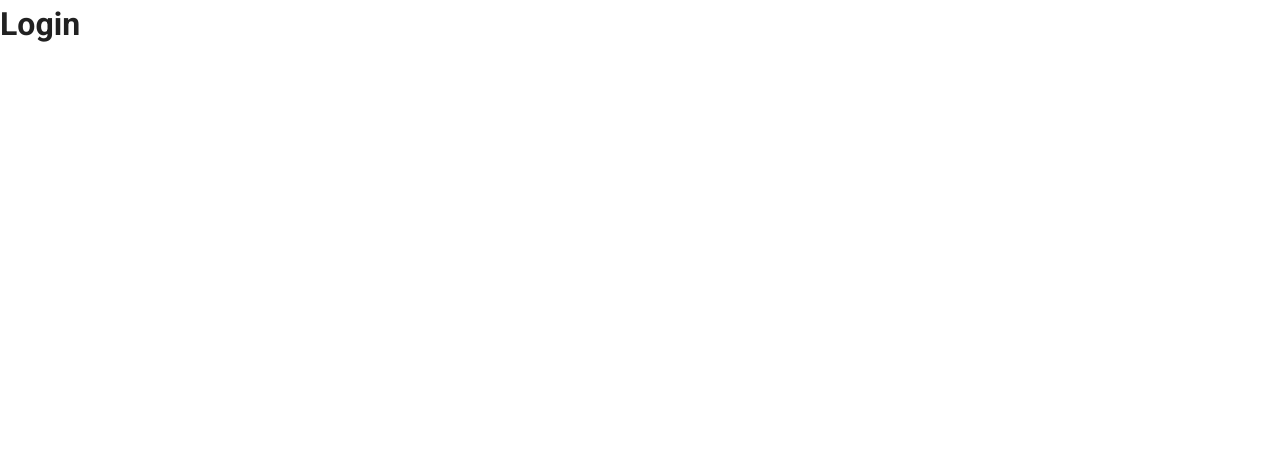
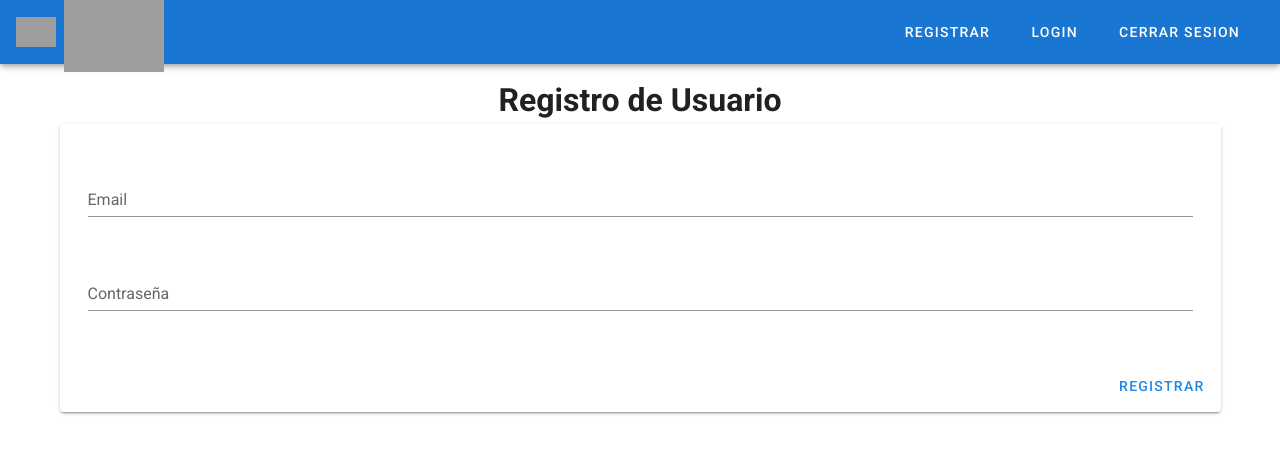
Before and after one commit to escuelafullstack/vue-product-app, a Vue app: page /register in a window 1280 px wide. Shown: the top 454 px of the page. Built offline with nearby package versions, Linux system fonts and the light colour scheme; grey boxes are pictures that could not be loaded.

Commit message:
[ADD] login and register views

```diff
--- a/src/components/AppBar.vue
+++ b/src/components/AppBar.vue
@@ -27,23 +27,22 @@
       <v-spacer></v-spacer>
 
        <v-btn
-        href="https://github.com/vuetifyjs/vuetify/releases/latest"
         target="_blank"
         text
+        @click="redirectToRegister"
       >
         <span class="mr-2">Registrar</span>
       </v-btn>
 
       <v-btn
-        href="https://github.com/vuetifyjs/vuetify/releases/latest"
         target="_blank"
         text
+        @click="redirectToLogin"
       >
         <span class="mr-2">Login</span>
       </v-btn>
 
       <v-btn
-        href="https://github.com/vuetifyjs/vuetify/releases/latest"
         target="_blank"
         text
       >
@@ -54,7 +53,14 @@
 
 <script>
 export default {
-
+  methods: {
+    redirectToRegister() {
+      this.$router.push('/register')
+    },
+    redirectToLogin() {
+      this.$router.push('/login')
+    }
+  }
 }
 </script>
 
--- a/src/router/index.js
+++ b/src/router/index.js
@@ -1,6 +1,7 @@
 import Vue from 'vue'
 import VueRouter from 'vue-router'
 import Home from '../views/Home.vue'
+import Register from '../views/Register.vue'
 
 Vue.use(VueRouter)
 
@@ -24,7 +25,7 @@ const routes = [
     // route level code-splitting
     // this generates a separate chunk (about.[hash].js) for this route
     // which is lazy-loaded when the route is visited.
-    component: () => import(/* webpackChunkName: "about" */ '../views/Register.vue')
+    component: Register
   },
 ]
 
--- a/src/views/Login.vue
+++ b/src/views/Login.vue
@@ -6,6 +6,30 @@
         <v-row class="text-center">
           <v-col cols="12">
             <h1> Inciar Sesion</h1>
+            <v-container>
+            <v-row class="text-center" style="width: 800px;">
+              <v-col cols="4">
+                <v-text-field
+                  label="Email"
+                  required
+                  v-model="email"
+                ></v-text-field>
+              </v-col>
+              <v-col cols="4">
+                <v-text-field
+                  label="Password"
+                  required
+                  v-model="password"
+                ></v-text-field>
+              </v-col>
+              <v-col cols="4">
+                <v-btn @click="signIn">
+                  Iniciar Sesion
+                </v-btn>
+              </v-col>
+            </v-row>
+          </v-container>
+
           </v-col>
         </v-row>
       </v-container>
@@ -17,6 +41,15 @@
 import AppBar from '../components/AppBar'
 export default {
   name: 'Login',
+  data: () => ({
+    email: '',
+    password: ''
+  }),
+  methods: {
+    signIn() {
+      console.log(`Iniciando sesion... ${this.email} y ${this.password}`)
+    }
+  },
   components: {
     AppBar
   }
--- a/src/views/Register.vue
+++ b/src/views/Register.vue
@@ -1,5 +1,70 @@
 <template>
   <div class="about">
-    <h1>Login</h1>
+    <AppBar/>
+    <v-main>
+      <v-container>
+        <v-row class="text-center">
+          <v-col cols="12">
+            <h1>Registro de Usuario</h1>
+
+            <v-card>
+        <v-card-title>
+          <!-- <span class="headline">Editar Producto</span> -->
+        </v-card-title>
+        <v-card-text>
+          <v-container>
+            <v-row>
+              <v-col cols="12">
+                <v-text-field
+                  label="Email"
+                  required
+                  v-model="email"
+                ></v-text-field>
+              </v-col>
+              <v-col cols="12">
+                <v-text-field
+                  label="Contraseña"
+                  required
+                  v-model="password"
+                ></v-text-field>
+              </v-col>
+            </v-row>
+          </v-container>
+        </v-card-text>
+        <v-card-actions>
+          <v-spacer></v-spacer>
+          <v-btn
+            color="blue darken-1"
+            text
+            @click="registerUser"
+          >
+            Registrar
+          </v-btn>
+        </v-card-actions>
+      </v-card>
+          </v-col>
+        </v-row>
+      </v-container>
+    </v-main>
   </div>
 </template>
+
+<script>
+import AppBar from '../components/AppBar'
+
+export default {
+  name: 'Register',
+  data: () => ({
+    email: '',
+    password: ''
+  }),
+  methods: {
+    registerUser() {
+      console.log(`Registrando usuario... ${this.email} y ${this.password}`)
+    }
+  },
+  components: {
+    AppBar
+  }
+}
+</script>
```
